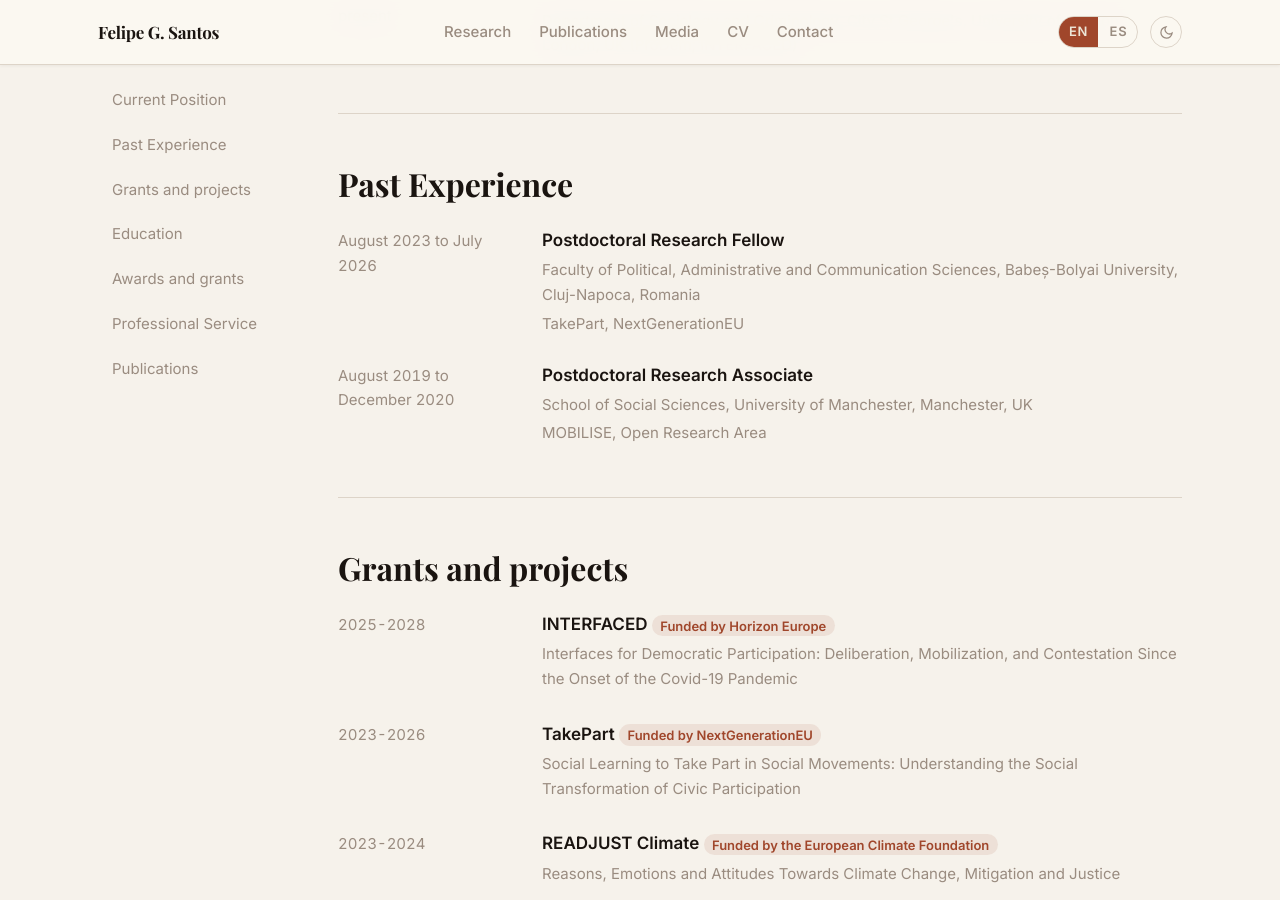
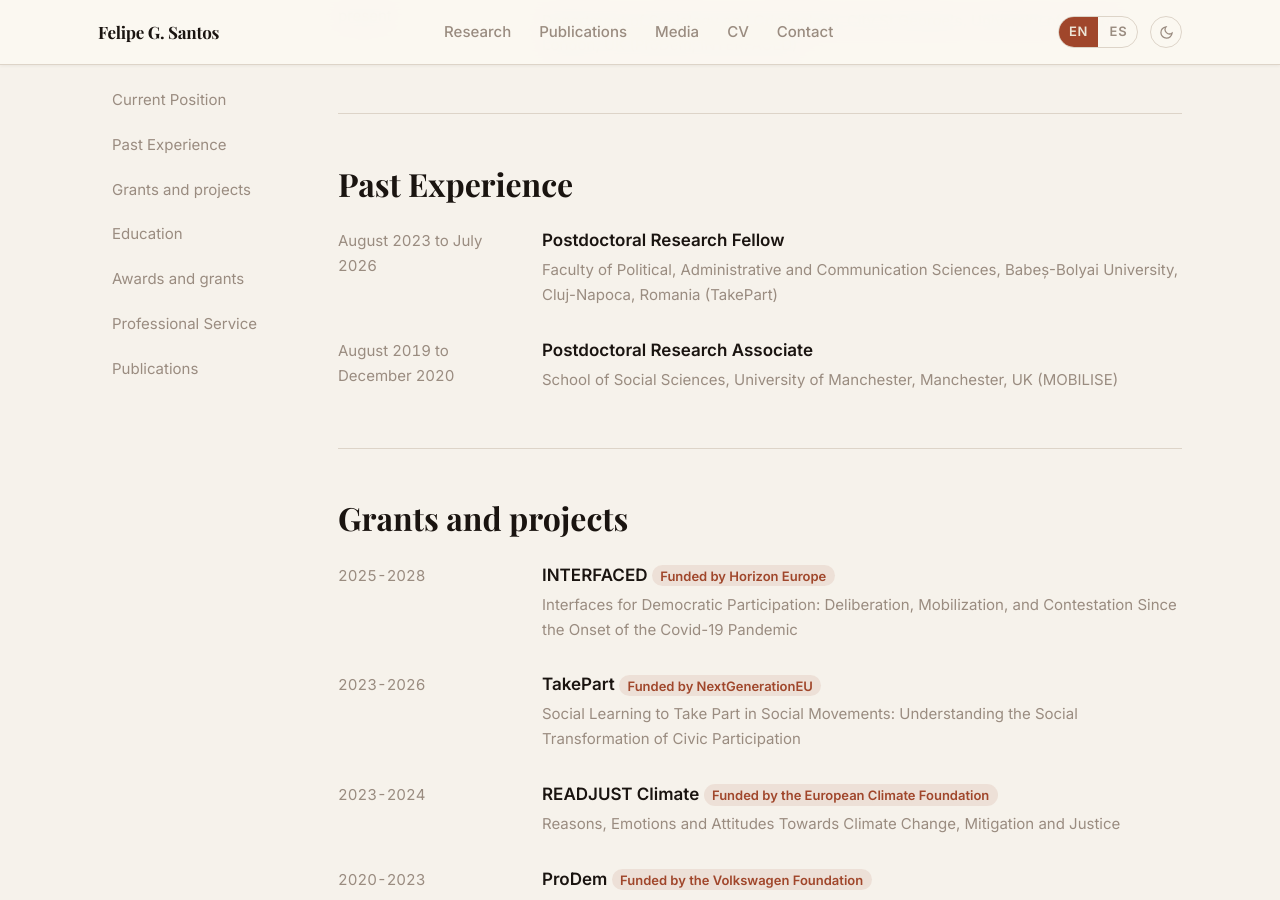
Before and after one commit to felipegsantos-web/felipegsantos.github.io, a Jekyll site: the page built from en/cv/index.html, in a window 1280 px wide and 900 px high, scrolled down 464 px. Built offline with Jekyll 4.4.1, drawn with Linux system fonts in a browser that asks for light colours; some web fonts are replaced.

Commit message:
CV: show only the project name for the past posts

```diff
--- a/_data/profile.yml
+++ b/_data/profile.yml
@@ -85,7 +85,7 @@ other_profiles:
     label: City Research Online (City author page)
     url: https://openaccess.city.ac.uk/view/creators_id/f=2Esantos.html
 # Posts, newest first. `from` / `to` are YYYY-MM; no `to` means the post is current.
-# `project` is the id of an entry in projects.yml. `cv_projects` lists the projects the post has covered (shown on the CV); `funding` is shown on the CV for posts without it.
+# `project` is the id of an entry in projects.yml. `cv_projects` lists the projects the post has covered (shown by name on the CV; funders appear only in "Grants and projects").
 # Dates: December 2020 and August 2019 to December 2020 as given by Felipe; Babeș-Bolyai to July 2026 as given by Felipe (the CV PDF still says "Present").
 posts:
   - id: city
@@ -110,7 +110,7 @@ posts:
     place_en: Cluj-Napoca, Romania
     place_es: Cluj-Napoca, Rumanía
     project: takepart
-    funding: TakePart, NextGenerationEU
+    cv_projects: [takepart]
     from: 2023-08
     to: 2026-07
   - id: manchester
@@ -123,7 +123,7 @@ posts:
     place_en: Manchester, UK
     place_es: Mánchester, Reino Unido
     project: mobilise
-    funding: MOBILISE, Open Research Area
+    cv_projects: [mobilise]
     from: 2019-08
     to: 2020-12
 # `knowsAbout` in the JSON-LD.
--- a/_includes/cv-sections.html
+++ b/_includes/cv-sections.html
@@ -8,7 +8,7 @@
             {%- if sec.source == "posts" %}
             {%- assign posts = profile.posts | where: "status", sec.status %}
             {%- for e in posts %}
-            <div class="cv-entry"><div class="cv-entry__years">{% include date-range.html from=e.from to=e.to %}</div><div class="cv-entry__body"><p class="cv-entry__role">{{ e[k_role] }}</p><p class="cv-entry__org">{{ e.department_en }}, {{ e.institution_en | default: e.institution }}, {{ e[k_place] }}{% if e.cv_projects %} ({% for id in e.cv_projects %}{% assign cp = site.data.projects.projects | where: "id", id | first %}{{ cp.name }}{% unless forloop.last %}; {% endunless %}{% endfor %}){% endif %}</p>{% unless e.cv_projects %}<p class="cv-entry__detail">{{ e.funding }}</p>{% endunless %}</div></div>
+            <div class="cv-entry"><div class="cv-entry__years">{% include date-range.html from=e.from to=e.to %}</div><div class="cv-entry__body"><p class="cv-entry__role">{{ e[k_role] }}</p><p class="cv-entry__org">{{ e.department_en }}, {{ e.institution_en | default: e.institution }}, {{ e[k_place] }}{% if e.cv_projects %} ({% for id in e.cv_projects %}{% assign cp = site.data.projects.projects | where: "id", id | first %}{{ cp.name }}{% unless forloop.last %}; {% endunless %}{% endfor %}){% endif %}</p></div></div>
             {%- endfor %}
             {%- elsif sec.source == "projects" %}
             {%- for p in site.data.projects.projects %}
```
